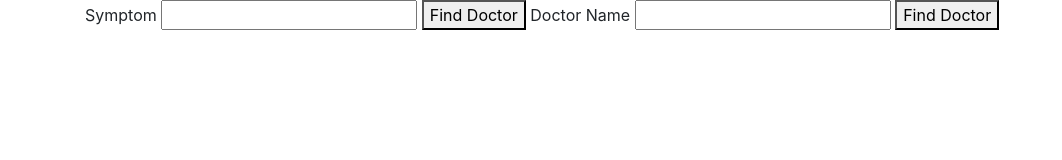
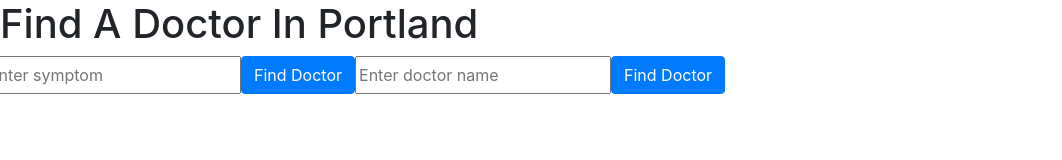
Before and after one commit to reeseglasscock/find-doctor, a website built with webpack: page src/index.html in a window 1280 px wide. Shown: the whole page, without its empty margins (0-1062 px from the left). Built offline with nearby package versions, Linux system fonts and the light colour scheme.

Commit message:
move the div to house the input fields

```diff
--- a/src/index.html
+++ b/src/index.html
@@ -4,20 +4,20 @@
     <meta charset="UTF-8">
     <meta name="viewport" content="width=device-width, initial-scale=1.0">
     <meta http-equiv="X-UA-Compatible" content="ie=edge">
+    <link href="https://fonts.googleapis.com/css?family=Roboto|Roboto+Condensed" rel="stylesheet">
     <title>Document</title>
 </head>
 <body>
+    <header><h1>Find A Doctor In Portland</h1></header>
+    <div class="row inputField">
+        <input type="text" id="userSymptom" placeholder="Enter symptom">
+        <button class="btn btn-primary" type="button" id="checkSymptom">Find Doctor</button>
+        <input type="text" id="userDoctor" placeholder="Enter doctor name">
+        <button class="btn btn-primary" type="button" id="findDoctor">Find Doctor</button>
+    </div>
     <div class="container">
-        <label for="userSymptom">Symptom</label>
-        <input type="text" id="userSymptom">
-        <button type="button" id="checkSymptom">Find Doctor</button>
-
-        <label for="userDoctor">Doctor Name</label>
-        <input type="text" id="userDoctor">
-        <button type="button" id="findDoctor">Find Doctor</button>
-
-        <div class="availableDoctors">
-
+        <div class="col">
+            <div class="availableDoctors row"></div>
         </div>
     </div>
 </body>
```
